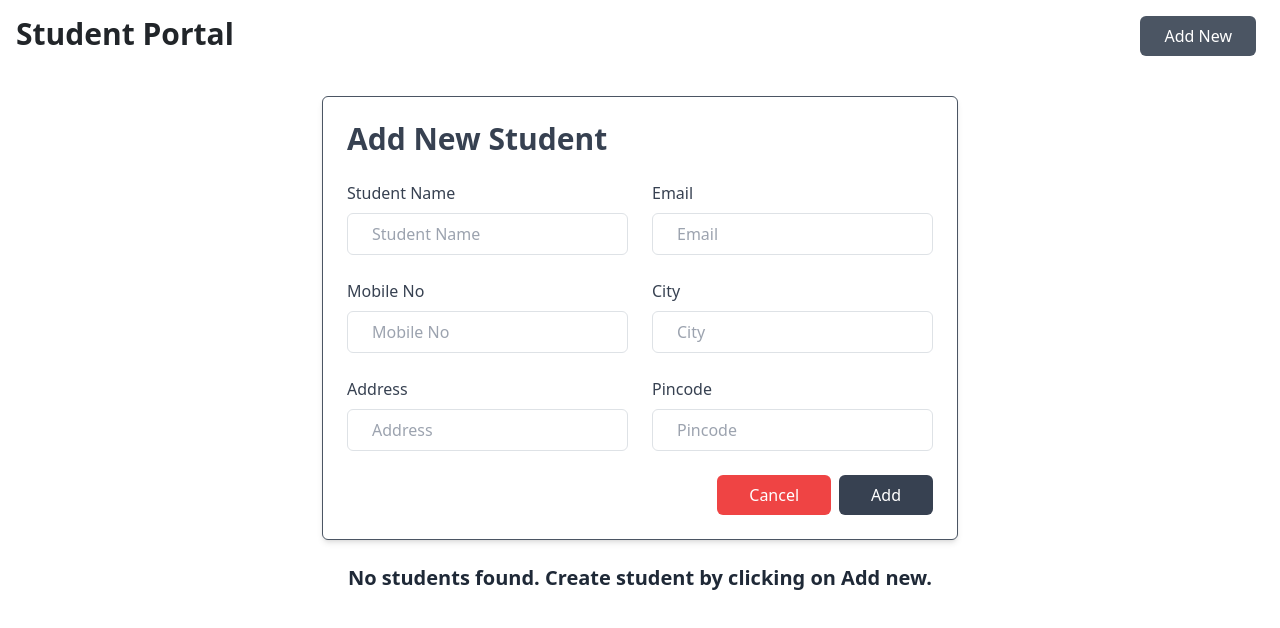
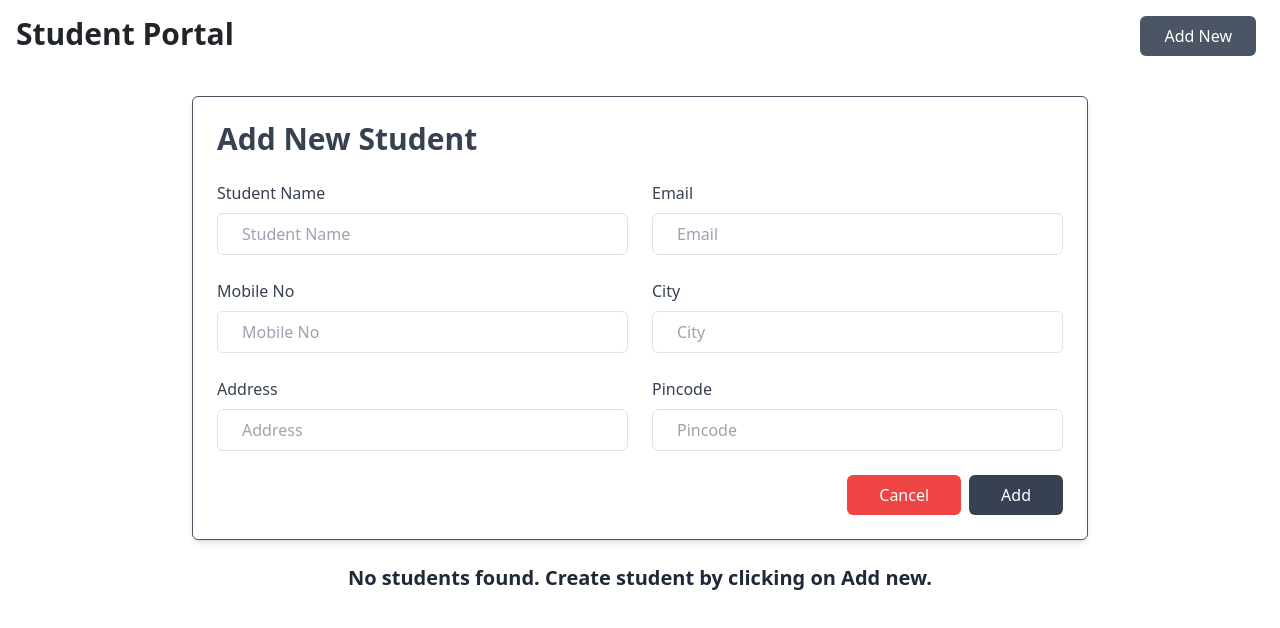
Before and after one commit to MadhavPolawala-dds/angular17-crud, an Angular app: page / in a window 1280 px wide. Both pictures are taken after a click on the button "Add New". Shown: the top 628 px of the page. Built offline with nearby package versions, Linux system fonts and the light colour scheme.

Commit message:
crud- done

```diff
--- a/src/app/app.component.html
+++ b/src/app/app.component.html
@@ -20,7 +20,7 @@
 <div class="flex items-center justify-center mt-4 w-100">
   <section
     id="createStudentModel"
-    class="hidden max-w-5xl center border-1 mx-2 border-gray-600 p-6 bg-white rounded-md shadow-md dark:bg-gray-800"
+    class="hidden max-w-4xl w-full center border-1 mx-2 border-gray-600 p-6 bg-white rounded-md shadow-md dark:bg-gray-800"
   >
     <h2 class="text-3xl font-semibold text-gray-700 capitalize dark:text-white">
       Add new Student
@@ -143,7 +143,7 @@
 <div id="studentCard" class="grid grid-cols-12 gap-2 m-3">
   @for (student of studentList; track $index) {
   <div
-    class="w-100 col-span-12 md:col-span-6 lg:col-span-4 overflow-hidden bg-white rounded-lg shadow-lg dark:bg-gray-800"
+    class="w-100 col-span-12 lg:col-span-6 overflow-hidden bg-white rounded-lg shadow-lg dark:bg-gray-800"
   >
     <div class="px-6 py-4">
       <h1 class="text-xl font-semibold text-gray-800 dark:text-white">
@@ -178,7 +178,8 @@
           class="px-8 py-2.5 leading-5 text-white transition-colors duration-300 transform bg-gray-700 rounded-md hover:bg-gray-600 focus:outline-none"
         >
           Edit</button
-        ><button (click)="onDelete(student)"
+        ><button
+          (click)="onDelete(student)"
           class="px-8 py-2.5 leading-5 text-white transition-colors duration-300 transform bg-red-500 rounded-md hover:bg-red-600 focus:outline-none"
         >
           Delete
```
